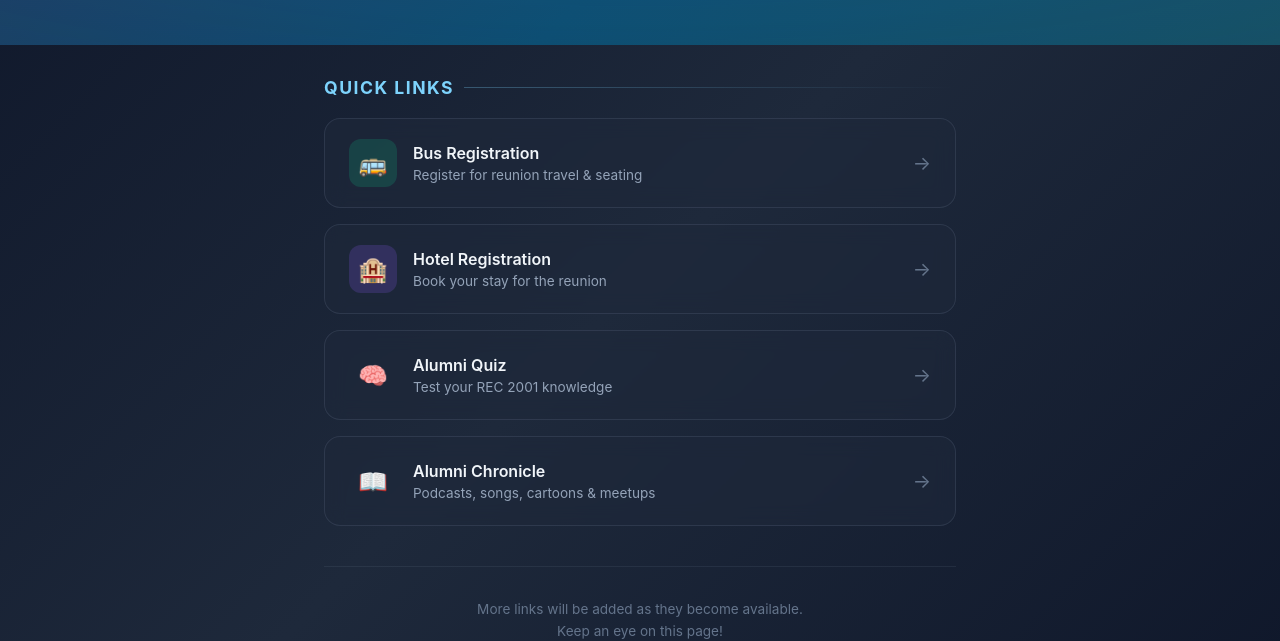
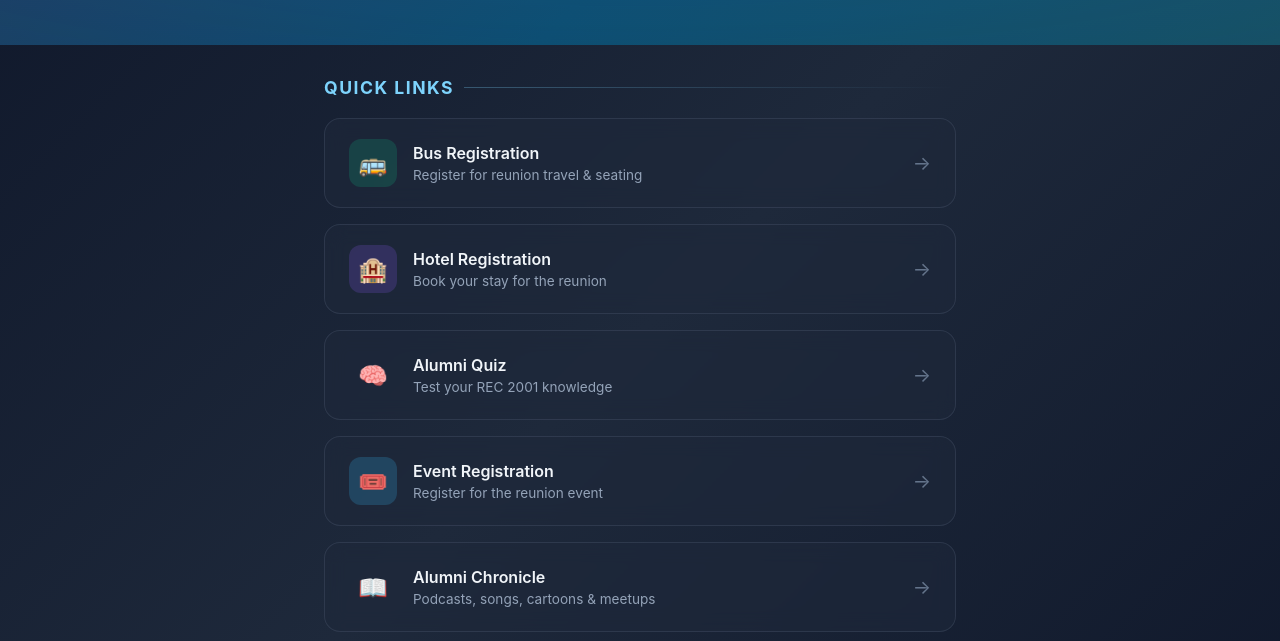
Before and after one commit to subhankarpattanayak42-blip/rec-2001-reunion, a plain HTML site: page index.html in a window 1280 px wide. Shown: the part 162-803 px from the top of the page. Drawn offline with Linux system fonts and the light colour scheme.

Commit message:
Add Event Registration link

```diff
--- a/index.html
+++ b/index.html
@@ -244,6 +244,15 @@
             <span class="arrow">→</span>
         </a>
 
+        <a href="https://alumni-event-registration.ai.studio/" target="_blank" class="link-card">
+            <div class="icon icon-generic">🎟️</div>
+            <div class="info">
+                <h3>Event Registration</h3>
+                <p>Register for the reunion event</p>
+            </div>
+            <span class="arrow">→</span>
+        </a>
+
         <a href="https://alumni-chronicle.replit.app/" target="_blank" class="link-card">
             <div class="icon icon-chronicle">📖</div>
             <div class="info">
```
